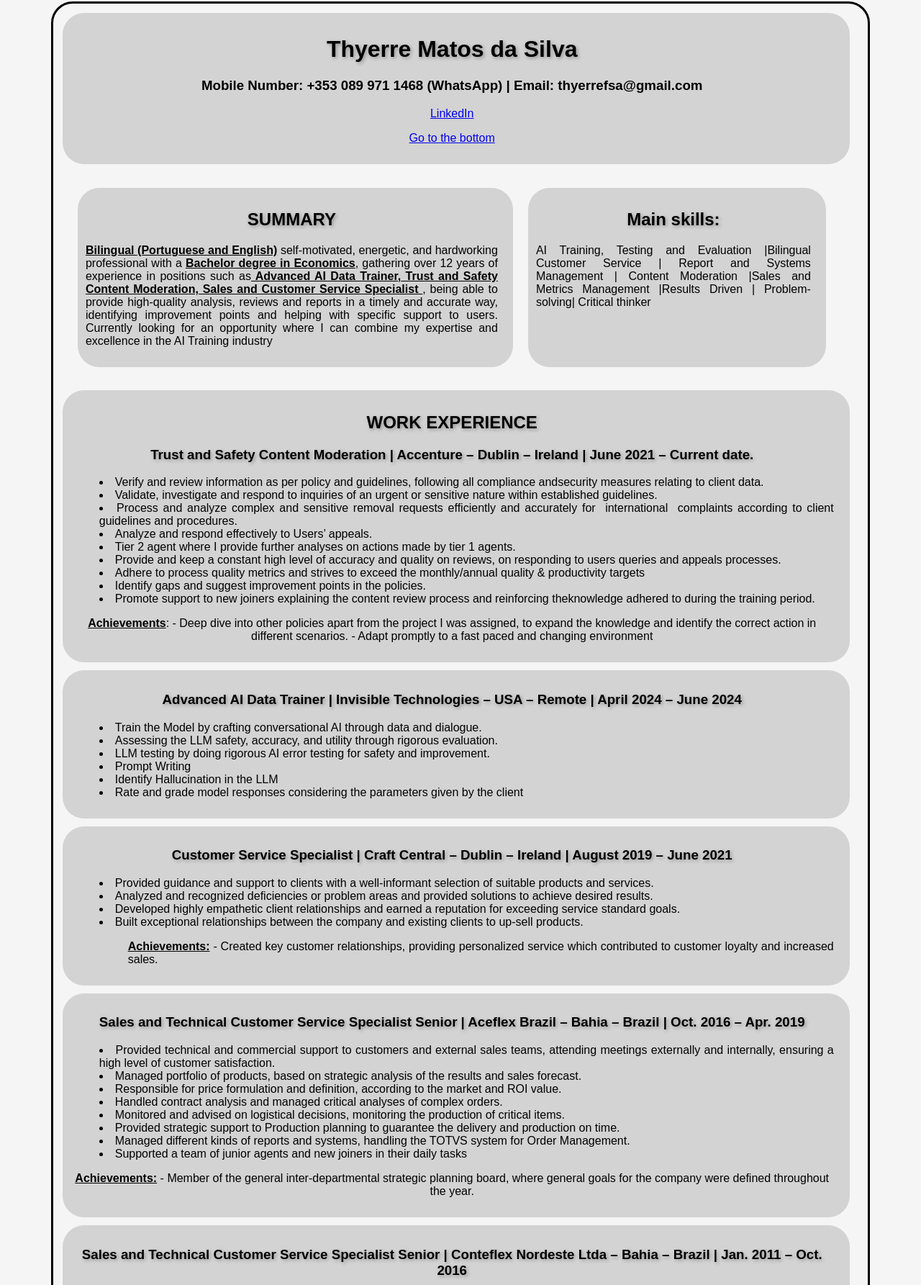
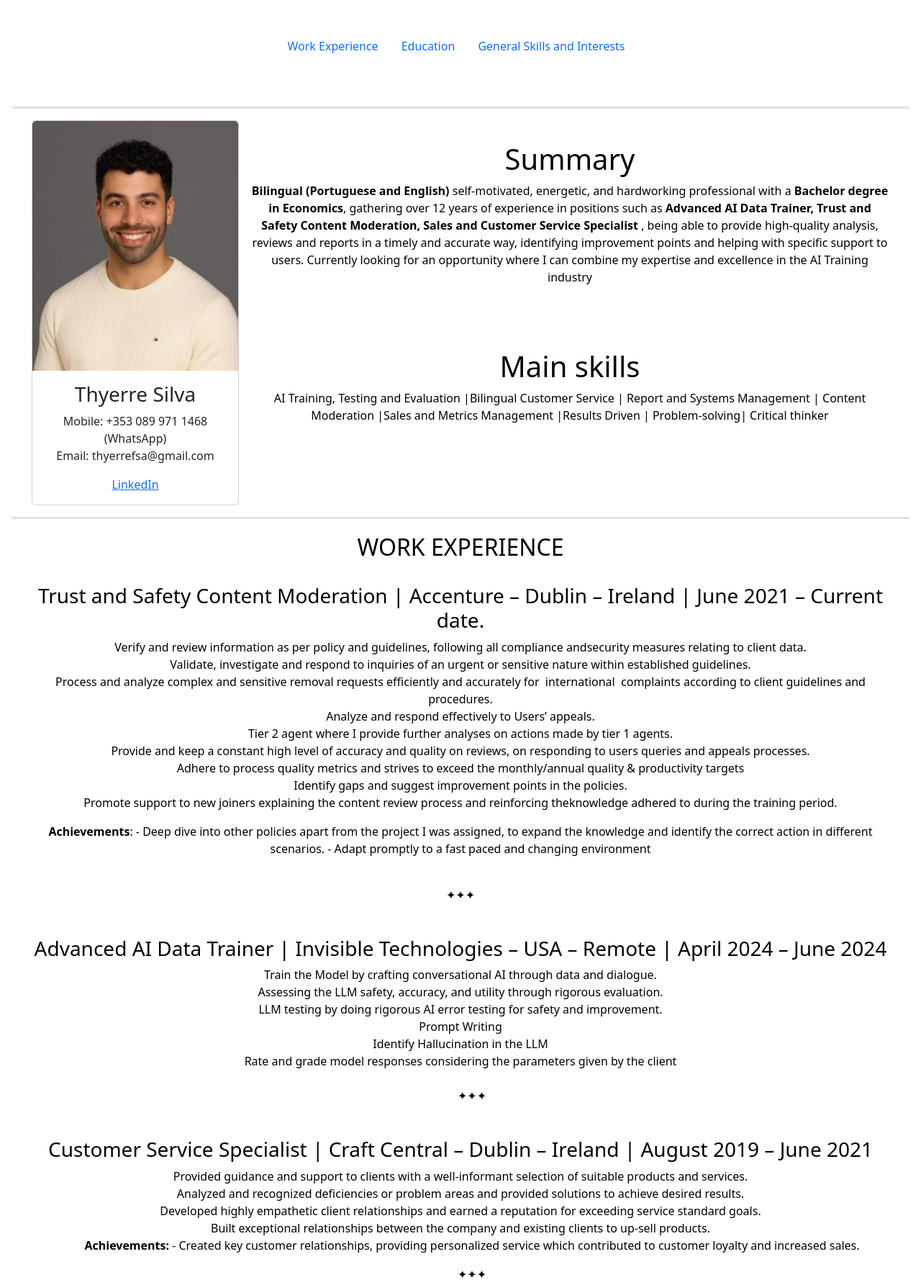
Before and after one commit to thyerrefsa/thyerrefsa.github.io, a plain HTML site: page index.html in a window 1280 px wide. Shown: the part 6-1791 px from the top of the page at 72% size. Drawn offline with nearby package versions, Linux system fonts and the light colour scheme.

Commit message:
Updating CV
Updating CV

```diff
--- a/index.html
+++ b/index.html
@@ -1,43 +1,61 @@
 <!DOCTYPE html>
-<html>
+<html lang="en">
 	<head>
-		<title> Thyerre CV </title>
+	 <meta charset="UTF-8">
+	 <meta name="viewport" content="width=device-width,initial-scale=1.0">
+		<title>Thyerre CV Boostrap</title>
+		<link href="https://cdn.jsdelivr.net/npm/bootstrap@5.3.8/dist/css/bootstrap.min.css" rel="stylesheet" integrity="sha384-sRIl4kxILFvY47J16cr9ZwB07vP4J8+LH7qKQnuqkuIAvNWLzeN8tE5YBujZqJLB" crossorigin="anonymous">
+		<script src="https://cdn.jsdelivr.net/npm/bootstrap@5.3.8/dist/js/bootstrap.bundle.min.js" integrity="sha384-FKyoEForCGlyvwx9Hj09JcYn3nv7wiPVlz7YYwJrWVcXK/BmnVDxM+D2scQbITxI" crossorigin="anonymous"></script>
 		<link rel="stylesheet" href="style.css"/>
 	</head>
 	<body>
-		<div class="main-container">
+			<div class="row">
+				<nav class="nav justify-content-center ">
+					<a class="nav-link" href="#workexperience">Work Experience</a>
+					<a class="nav-link" href="#education">Education</a>
+					<a class="nav-link" href="#general">General Skills and Interests</a>
+				</nav>
+			</div>
 
-			<div class="box1">
-				<h1 class="shadow-heading">Thyerre Matos da Silva</h1>
-						<h3>Mobile Number: +353 089 971 1468 (WhatsApp) | Email: thyerrefsa@gmail.com</h3>
+			<div class="row border-top border-bottom border-3 p-3 mx-3 mt-1">
+				<div class="col-lg-3 show">
+					<div class="card" style="width: 18rem;">
+					<img src="images/cv.jpg" class="card-img-top" alt="Photo CV">
+					<div class="card-body">
+					<h3 class="card-text">Thyerre Silva</h3>
+					<p class="card-text mb-0">Mobile: +353 089 971 1468 (WhatsApp)</p>
+					<p class="card-text">Email: thyerrefsa@gmail.com</p>
 					<a href="https://www.linkedin.com/in/thyerre-matos" target="_blank" rel="noopener noreferrer">LinkedIn</a>
-					<p><a href="#bottompage">Go to the bottom</a><p>
 					</div>
-		<div class="container1">
-			<div class="box2">
-				<h2 class="shadow-heading">SUMMARY</h2>
-						<p class="pjustify"><span class="text-highlight">Bilingual (Portuguese and English)</span> self-motivated, energetic, and hardworking professional
+
+					</div>
+				</div>
+				<div class="col-lg-9 show details">
+					<h1>Summary</h1>
+						<p><span class="text-highlight">Bilingual (Portuguese and English)</span> self-motivated, energetic, and hardworking professional
 						with a <span class="text-highlight">Bachelor degree in Economics</span>, gathering over 12 years of experience in positions such as<span class="text-highlight"> Advanced AI Data Trainer, Trust and Safety Content Moderation, Sales and Customer
 						Service Specialist </span>, being able to provide high-quality analysis, reviews and reports in a timely and accurate way, identifying improvement points and helping with specific support to users.
 						Currently looking for an opportunity where I can combine my expertise and excellence in the
 						AI Training industry</p>
-			</div>
-
-			<div class="box3">
-		<h2 class="shadow-heading">Main skills:</h2>
-				<p class="pjustify"> AI Training, Testing and Evaluation |Bilingual Customer Service | Report and Systems
+						</br>
+						</br>
+						</br>
+					<h1>Main skills</h1>
+						<p> AI Training, Testing and Evaluation |Bilingual Customer Service | Report and Systems
 						Management | Content Moderation |Sales and Metrics Management |Results Driven |
 						Problem-solving| Critical thinker </p>
 				</div>
 			</div>
 
-			<div>
 
-				<h2 class="shadow-heading">WORK EXPERIENCE</h2>
-					<h3 class="shadow-heading"> Trust and Safety Content Moderation | Accenture – Dublin – Ireland | June 2021 – Current
+			<div class="row border-bottom border-3 p-3 mx-3 mt-1">
+				<div class="col-lg-12 show">
+					<h2 id="workexperience">WORK EXPERIENCE</h2>
+					</br>
+						<h3> Trust and Safety Content Moderation | Accenture – Dublin – Ireland | June 2021 – Current
 						date.
 						</h3>
-						<ul>
+							<ul class="list-unstyled">
 							<li>Verify and review information as per policy and guidelines, following all compliance andsecurity measures relating to client data.</li>
 							<li>Validate, investigate and respond to inquiries of an urgent or sensitive nature within
 							established guidelines.</li>
@@ -55,13 +73,15 @@
 							knowledge and identify the correct action in different scenarios.
 							- Adapt promptly to a fast paced and changing environment
 								</p>
+								<br>
+								<p>✦✦✦</p>
 				</div>
 
-			<div>
-				<h3 class="shadow-heading">Advanced AI Data Trainer | Invisible Technologies – USA – Remote | April 2024 – June 2024
+				<div class="col-lg-12 show details">
+				<h3>Advanced AI Data Trainer | Invisible Technologies – USA – Remote | April 2024 – June 2024
 				</h3>
 
-					<ul class="list2">
+					<ul class="list-unstyled">
 					<li>Train the Model by crafting conversational AI through data and dialogue.</li>
 					<li>Assessing the LLM safety, accuracy, and utility through rigorous evaluation.</li>
 					<li>LLM testing by doing rigorous AI error testing for safety and improvement.</li>
@@ -69,11 +89,13 @@
 					<li>Identify Hallucination in the LLM</li>
 					<li>Rate and grade model responses considering the parameters given by the client</li>
 					<ul>
+					</br>
+					<p>✦✦✦</p>
 			</div>
 
-			<div>
-				<h3 class="shadow-heading">Customer Service Specialist | Craft Central – Dublin – Ireland | August 2019 – June 2021</h3>
-					<ul>
+			<div class="col-lg-12 show details">
+				<h3>Customer Service Specialist | Craft Central – Dublin – Ireland | August 2019 – June 2021</h3>
+					<ul class="list-unstyled">
 					<li>Provided guidance and support to clients with a well-informant selection of suitable products and services.</li>
 					<li>Analyzed and recognized deficiencies or problem areas and provided solutions to achieve desired results.</li>
 					<li>Developed highly empathetic client relationships and earned a reputation for exceeding service standard goals.</li>
@@ -83,13 +105,14 @@
 					- Created key customer relationships, providing personalized service which contributed
 					to customer loyalty and increased sales.
 					</p>
+					<p>✦✦✦</p>
 			</div>
 
-			<div>
-				<h3 class="shadow-heading">Sales and Technical Customer Service Specialist Senior | Aceflex Brazil – Bahia – Brazil | Oct.
+			<div class="col-lg-12 show details">
+				<h3>Sales and Technical Customer Service Specialist Senior | Aceflex Brazil – Bahia – Brazil | Oct.
 				2016 – Apr. 2019</h3>
 
-					<ul>
+					<ul class="list-unstyled">
 					<li>Provided technical and commercial support to customers and external sales teams, attending meetings externally and internally, ensuring a high level of customer satisfaction.</li>
 					<li>Managed portfolio of products, based on strategic analysis of the results and sales forecast.</li>
 					<li>Responsible for price formulation and definition, according to the market and ROI value.</li>
@@ -102,16 +125,17 @@
 					<p><span class="text-highlight">Achievements:</span>
 					- Member of the general inter-departmental strategic planning board, where general
 					goals for the company were defined throughout the year.</p>
+					</br>
+					<p>✦✦✦</p>
 			</div>
 
-			<div>
-				<h3 class="shadow-heading">Sales and Technical Customer Service Specialist Senior | Conteflex Nordeste Ltda – Bahia –
+			<div class="col-lg-12 show details">
+				<h3>Sales and Technical Customer Service Specialist Senior | Conteflex Nordeste Ltda – Bahia –
 				Brazil | Jan. 2011 – Oct. 2016</h3>
 
-					<ul>
+					<ul class="list-unstyled">
 					<li>Performed deep-dive analysis on Enterprise customer accounts and billing statements, responsible for prospecting and keeping clients warm.</li>
 					<li>Provided prompt, efficient, detailed, customer-oriented service to internal and external customers.</li>
-
 					<li>Actively looked for solutions to customer needs, communicating trends to leadership, and suggesting innovative solutions on behalf of the customer experience.</li>
 					<li>Managed contract analyses, supported on price formulation and critical analyses of orders.</li>
 					<li>Supported Production Planning and handled the TOTVS system for order management.</li>
@@ -120,15 +144,19 @@
 					- Member of the process mapping team assisting in the creation and implementation of
 					the desktop application and software allowing the customer to make purchases or
 					quotes online without the need for initial contact with a seller.</p>
+
 			</div>
 
-			<div class="container2">
-				<div class="box9">
-					<h2 class="shadow-heading">Education</h2>
 
-							<ul>
+			</div>
+			<div class="row border-bottom border-3 p-3 mx-3 mt-1">
+				<div class="col-lg-12 show">
+					<h2 id="education">EDUCATION</h2>
+
+						<ul class="list-unstyled">
 						<li>Bachelor degree of Economics (Complete) | Institution: Universidade Estadual de Feira de Santana | Bahia, Brazil | 2011 - 2019.</li>
 						<li>Bachelor degree in Political Geography (Incomplete) | Institution: Universidade Estadual de Feira de Santana | Bahia, Brazil | 2009 - 2011.</li>
+						</br>
 						<span class="text-highlight">Further Education and Certifications:</span>
 						<li>General English Course – Advanced | IBAT College | Dublin | Ireland | Mar 2020 – Nov 2020.</li>
 						<li>General English Course – Upper-Intermediate | Centre of English Studies | Dublin | Ireland | Jul. 2019 – Mar 2020.</li>
@@ -136,29 +164,35 @@
 						<li>Negotiating and Managing Conflicts | IFV Instituto Feirense de Vendas | Brazil | 2019</li>
 						</ul>
 				</div>
+			</div>
+			<div class="row border-bottom border-3 p-3 mx-3 mt-1">
+				<div class="col-lg-12 show">
+					<h2 id="general">GENERAL SKILLS</h2>
 
-				<div class="box10">
-					<h2 class="shadow-heading">GENERAL SKILLS</h2>
-
-							<ul>
+						<ul class="list-unstyled">
 						<li><span class="text-highlight">Languages:</span> Portuguese (Native), English (Advanced), Spanish (Intermediate).</li>
 						<li><span class="text-highlight">Computer Skills:</span> Microsoft Office Package. Advanced in: PowerPoint, Excel, Word, and Outlook | Software User Knowledge: TOTVS, Yurt, Youtube flow.</li>
 						<li><span class="text-highlight">Soft Skills:</span> Strong communication skills, organizational and negotiation skills; Strong analytical skills with the ability to create reports and metrics, proactive active and results-driven.</li>
 						</ul>
-
 				</div>
-
-				<div class="box11">
+				<div class="col-lg-12 show mt-3">
 						<h2 class="shadow-heading">INTERESTS</h2>
-
-							<ul>
+						<ul class="list-unstyled">
 						<li>Social dancing and ballroom dance.</li>
 						<li>Cycling and outdoor activities</li>
 						<li>Socializing with friends and community events</li>
 						</ul>
+				</div>
+					<p class="footer">*References available upon request</p>
+			</div>
+			<div class="row">
 
-							<p id="bottompage" >References available upon request</p>
 			</div>
+			<div class="row">
+
+			</div>
+			<div class="row">
+
 			</div>
 		</div>
 	</body>
--- a/style.css
+++ b/style.css
@@ -1,91 +1,27 @@
 body{
-  font-family: Arial, sans-serif;
-  text-align: center;
-  background-color:#f5f5f5;
+  text-align:left;
+  background-color:white;
+  color:black;
 }
 
-div{
-  background:lightgray;
-  border-radius: 30px;
-  padding:1%;
-  padding-right:2%;
-  margin-bottom:1%;
-
+.show{
+	text-align:center;
+}
+.text-highlight{
+	font-weight: bold;
 }
 
-ul{
-	list-style-position:inside;
-	text-align:justify;
+.row{
+	margin-top:50px;
+	min-height:100px;
+	justify-content:space-between;
 }
 
-.pjustify{
-	text-align:justify;
-}
-.shadow-heading {
-  text-shadow: 2px 2px 5px rgba(0,0,0,0.3);
+
+.details{
+	padding-top:30px;
 }
 
-.text-highlight {
-  font-weight: bold;
-  text-decoration: underline;
+.footer{
+text-align:right;
 }
-
-@media(min-width:800px){
-.container1{
-	display:flex;
-	background:#f5f5f5;
-}
-
-.container2{
-	display:flex;
-	background:#f5f5f5;
-
-}
-}
-
-.container1 div{
-	justify-content:center;
-	align-items:center;
-	margin:1%;
-}
-
-.container2 div{
-	justify-content:center;
-	align-items:center;
-	margin:1%;
-}
-
-.main-container {
-	background-color:#f5f5f5;
-	margin-left:5%;
-	margin-right:5%;
-	border: solid, black;
-
-
-}
-.box1{
-	justify-content:center;
-	align-items:center;
-	width:97%;
-}
-
-.box2{
-	flex:60%;
-}
-
-.box3{
-	flex:40%;
-}
-
-.box9{
-	flex:50%;
-
-}
-
-.box10{
-	flex:30%;
-}
-
-.box11{
-	flex:20%;
-}
```
Also changed, not shown: images/cv.jpg (added). Lines whose indentation alone changed are shown as unchanged.
